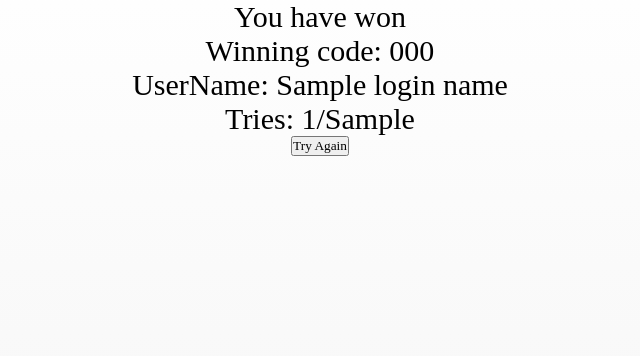
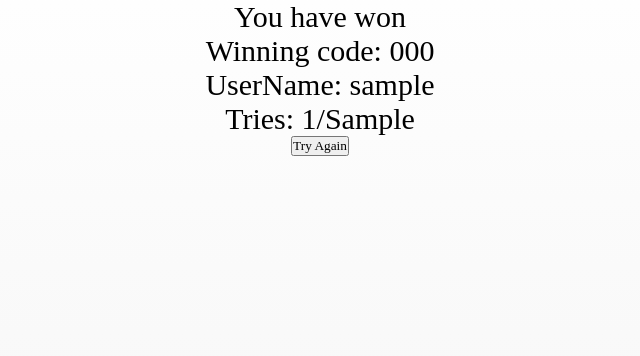
Before and after one commit to KejBeg/guessGame, a Flask app: template flaskr/templates/gameWon.html in a window 1280 px wide. Shown: the part 64-420 px from the top of the page, without its empty margins (320-960 px from the left). Run offline with Flask 3, Linux system fonts and the light colour scheme; the template is opened without the code that fills it: most values are stand-ins (such as "Sample title", 1, 10 or a date in 2020); some web fonts are replaced.

Commit message:
fixed a few bugs

```diff
--- a/flaskr/app.py
+++ b/flaskr/app.py
@@ -37,6 +37,7 @@ def codeGeneration():
             gameCode[i] = random.randrange(1, 8)
     print(gameCode)
 
+# Calling the function to generate the first code
 codeGeneration()
 
 # Setting the code user should guess
@@ -92,7 +93,7 @@ def scoreboard():
         for char in charsToReplace:
             scoreboardWinningCode[i] = scoreboardWinningCode[i].replace(char, "")
 
-    return render_template("/scoreboard.html",scoreboardNames=scoreboardNames,\
+    return render_template("/scoreboard.html",loginName=session.get("loginName"),scoreboardNames=scoreboardNames,\
     scoreboardAmountOfTries=scoreboardAmountOfTries, scoreboardWinningCode=scoreboardWinningCode, maxTries=numOfRows)
 
 @app.route("/login", methods=["GET", "POST"])
@@ -154,23 +155,23 @@ def verify():
     enabledInput +=1
 
     # Getting the name
-    global name
+    global userName
     if not session.get("loginName"):
-        name = "Anonymous"
+        userName = "Anonymous"
     else:
-        name = session.get("loginName")
+        userName = session.get("loginName")
 
     # Redirects to a Winner page if the game was WON
     gameCodeInt = int(''.join(map(str, gameCode)))
     if gameCode in allSubmittedCodes:
         cur.execute("INSERT INTO scoreboard (name, wonState, tryCount, winningCode) VALUES (?, ?, ?, ?)",\
-        (name, 1, enabledInput, gameCodeInt))
+        (userName, 1, enabledInput, gameCodeInt))
         con.commit()
         session["resetState"] = "gameWon"
         return redirect("/reset")
     if 0 not in allSubmittedCodes[len(allSubmittedCodes)-1]:
         cur.execute("INSERT INTO scoreboard (name, wonState, tryCount, winningCode) VALUES (?, ?, ?, ?)",\
-        (name, 0, enabledInput, gameCodeInt))
+        (userName, 0, enabledInput, gameCodeInt))
         con.commit()
         session["resetState"] = "gameLost"
         return redirect("/reset")
@@ -190,7 +191,7 @@ def gameWon():
     if session.get("resetState") != "gameWon":
         return redirect("/")
     session["resetState"] = None
-    return render_template("/gameWon.html", loginName=name,\
+    return render_template("/gameWon.html", loginName=session.get("loginName"), userName=userName,\
     gameCode=session.get("gameData")["gameCode"], tryCount=session.get("gameData")["tryCount"],\
     maxTries=session.get("gameData")["maxTries"])
 
@@ -200,7 +201,7 @@ def gameLost():
     if session.get("resetState") != "gameLost":
         return redirect("/")
     session.get("resetState") == None
-    return render_template("/gameLost.html", loginName=name,\
+    return render_template("/gameLost.html", loginName=session.get("loginName"), userName=userName,\
     gameCode=session.get("gameData")["gameCode"])
 
 @app.route("/reset" )
--- a/flaskr/templates/gameLost.html
+++ b/flaskr/templates/gameLost.html
@@ -4,7 +4,7 @@
 <div id="gameOver-container">
     <div>You have lost</div>
     <div>Winning code: {% for code in gameCode%}{{code}}{% endfor %}</div>
-    <div>UserName: {{loginName}}</div>
+    <div>UserName: {{userName}}</div>
     <form action="/">
         <input type="submit" value="Try Again">
     </form>
--- a/flaskr/templates/gameWon.html
+++ b/flaskr/templates/gameWon.html
@@ -4,7 +4,7 @@
 <div id="gameOver-container">
     <div>You have won</div>
     <div>Winning code: {% for code in gameCode%}{{code}}{% endfor %}</div>
-    <div>UserName: {{loginName}}</div>
+    <div>UserName: {{userName}}</div>
     <div>Tries: {{tryCount}}/{{maxTries}}</div>
     <form action="/">
         <input type="submit" value="Try Again">
```
Also changed, not shown: scoreboard.db (added), 2 other files.
